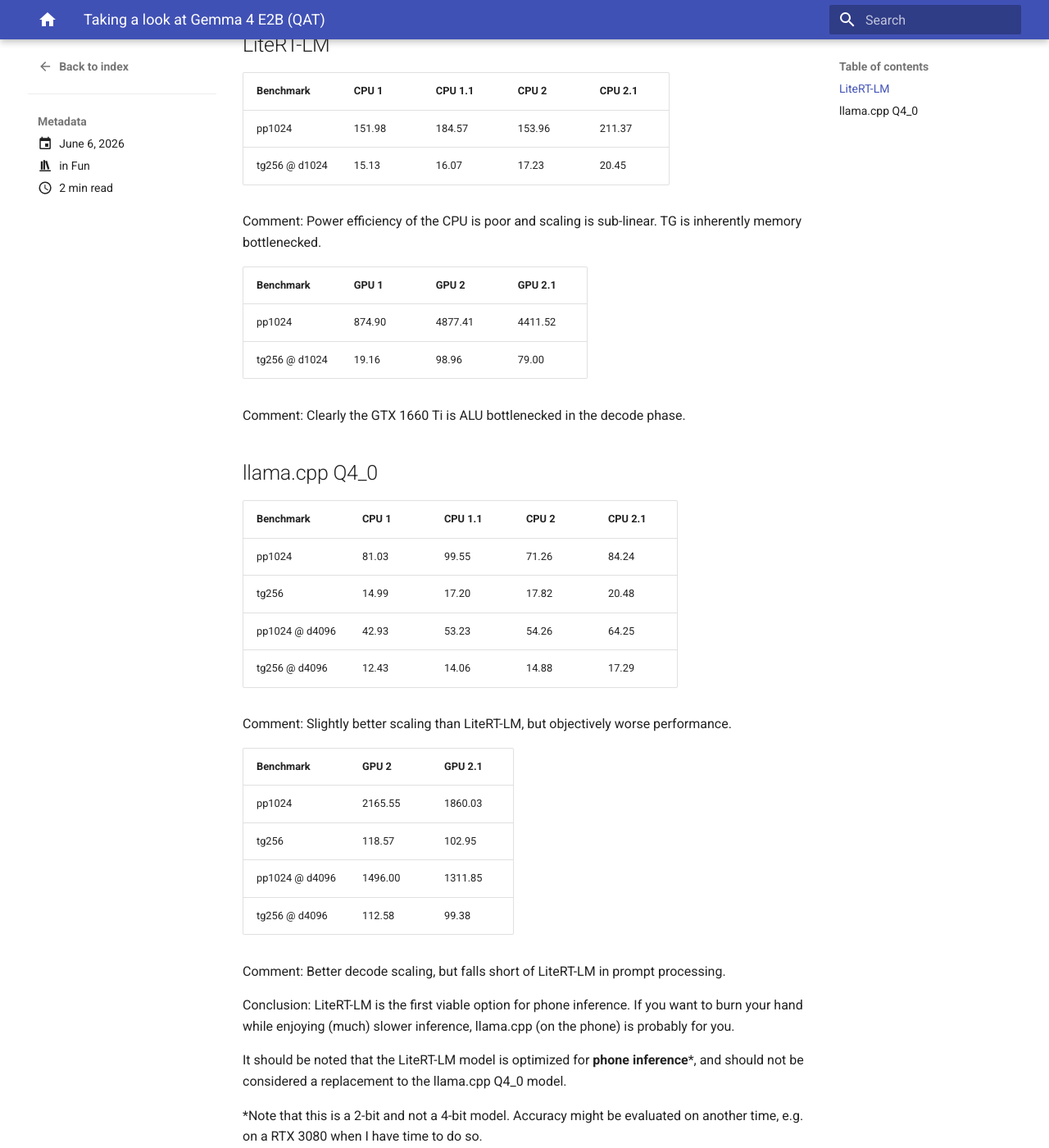
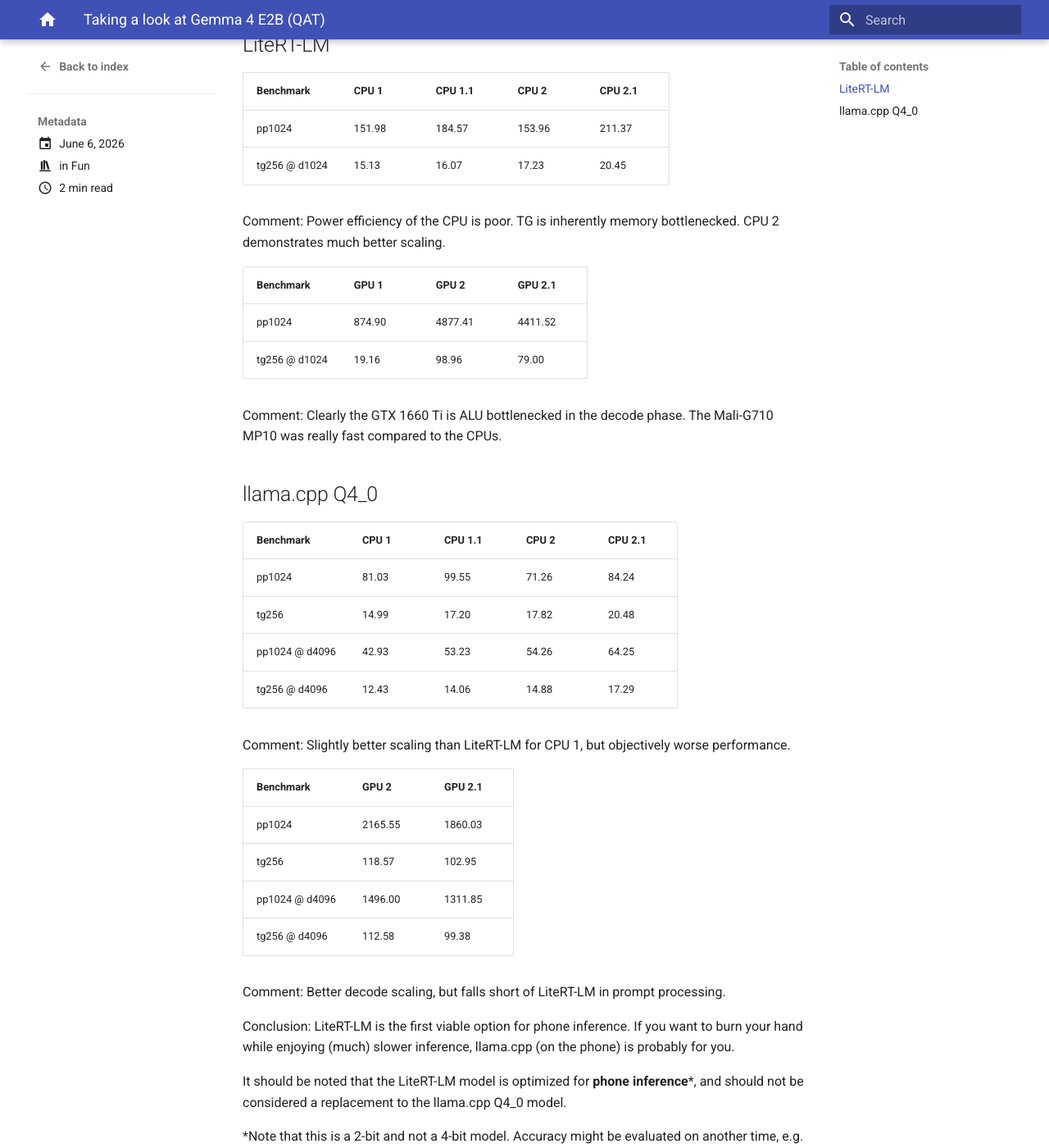
Before and after one commit to pt13762104/pt13762104.github.io, an MkDocs documentation site: the page built from docs/posts/gemma_4.md, in a window 1280 px wide and 1400 px high, scrolled down 1148 px. Shown: the whole window at 82% size. Built offline with MkDocs 1.6.1 and Material for MkDocs 9.7.7, drawn with Linux system fonts in a browser that asks for light colours.

Commit message:
Comments?

```diff
--- a/docs/posts/gemma_4.md
+++ b/docs/posts/gemma_4.md
@@ -45,15 +45,14 @@
 | pp1024    | 151.98  | 184.57 |153.96|211.37|
 | tg256 @ d1024     | 15.13  | 16.07   |17.23|20.45|
 
-Comment: Power efficiency of the CPU is poor and scaling is sub-linear. TG is inherently memory bottlenecked.
+Comment: Power efficiency of the CPU is poor. TG is inherently memory bottlenecked. CPU 2 demonstrates much better scaling.
 
 | Benchmark | GPU 1  | GPU 2   | GPU 2.1 |
 |-----------|--------|---------|---------|
 | pp1024    | 874.90 | 4877.41 | 4411.52 |
 | tg256 @ d1024    | 19.16  | 98.96   | 79.00   |
 
-Comment: Clearly the GTX 1660 Ti is ALU bottlenecked in the decode phase.
-
+Comment: Clearly the GTX 1660 Ti is ALU bottlenecked in the decode phase. The Mali-G710 MP10 was really fast compared to the CPUs.
 
 ## llama.cpp Q4_0
 
@@ -65,7 +64,7 @@
 | pp1024 @ d4096|42.93|53.23 | 54.26 | 64.25 |
 | tg256 @ d4096 |12.43|14.06 | 14.88 | 17.29   |
 
-Comment: Slightly better scaling than LiteRT-LM, but objectively worse performance.
+Comment: Slightly better scaling than LiteRT-LM for CPU 1, but objectively worse performance.
 
 | Benchmark      | GPU 2   | GPU 2.1 |
 |----------------|---------|---------|
```
